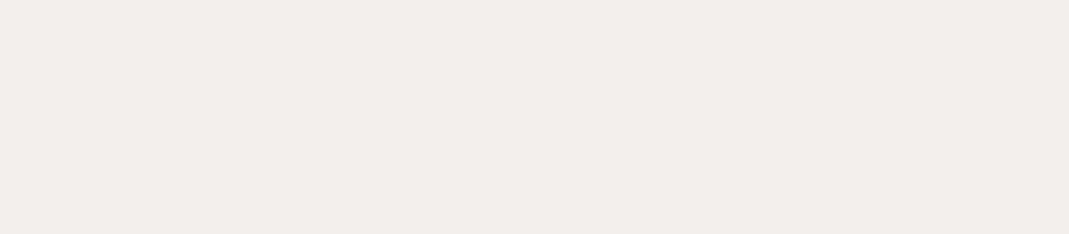
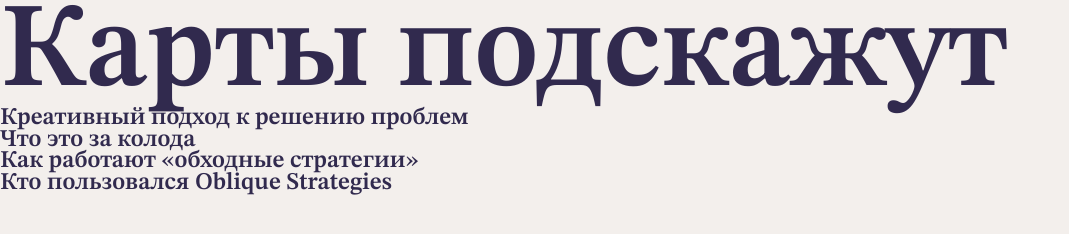
Before and after one commit to looking01/karty-podskazhut-main, a plain HTML site: page index.html in a window 1280 px wide. Shown: the whole page, without its empty margins (0-1069 px from the left). Drawn offline with Linux system fonts and the light colour scheme.

Commit message:
add header

```diff
--- a/index.html
+++ b/index.html
@@ -12,8 +12,23 @@
     <link rel="stylesheet" href="./styles/style.css" />
   </head>
   <body class="page theme_dark">
-    <header class="header"></header>
-    <main class="content content-section"></main>
+    <header class="header">
+      <h1 class="heading header__title">Карты подскажут</h1>
+    </header>
+    <main class="content content-section">
+      <section>
+        <h2 class="heading">Креативный подход к решению проблем</h2>
+      </section>
+      <section>
+        <h2 class="heading">Что это за колода</h2>
+      </section>
+      <section>
+        <h2 class="heading">Как работают «обходные стратегии»</h2>
+      </section>
+      <section>
+        <h2 class="heading">Кто пользовался Oblique Strategies</h2>
+      </section>
+    </main>
     <footer class="footer"></footer>
 
     <!-- Раскомментируйте строчку ниже, когда вёрстка будет готова. Если вы назвали все классы. как нужно, переключатель темы будет работать -->
--- a/styles/style.css
+++ b/styles/style.css
@@ -12,12 +12,6 @@
   box-sizing: border-box;
 }
 
-.page {
-  min-inline-size: 360px;
-  margin: 0;
-  background-color: var(--bg-color);
-}
-
 p,
 h1,
 h2,
@@ -29,3 +23,24 @@ li,
 figure {
   margin: 0;
 }
+
+.page {
+  min-inline-size: 360px;
+  margin: 0;
+  background-color: var(--bg-color, #F3EFEC);
+  font-family: var(--main-font, Raleway);
+  color: var(--text-color, );
+}
+
+.heading {
+  font-family: var(--accent-font, Raleway);
+  font-weight: 600;
+  line-height: 90%;
+  font-style: normal;
+  color: var(--text-color, #312A4E);
+}
+
+
+.header__title {
+  font-size: 120px;
+}
```
